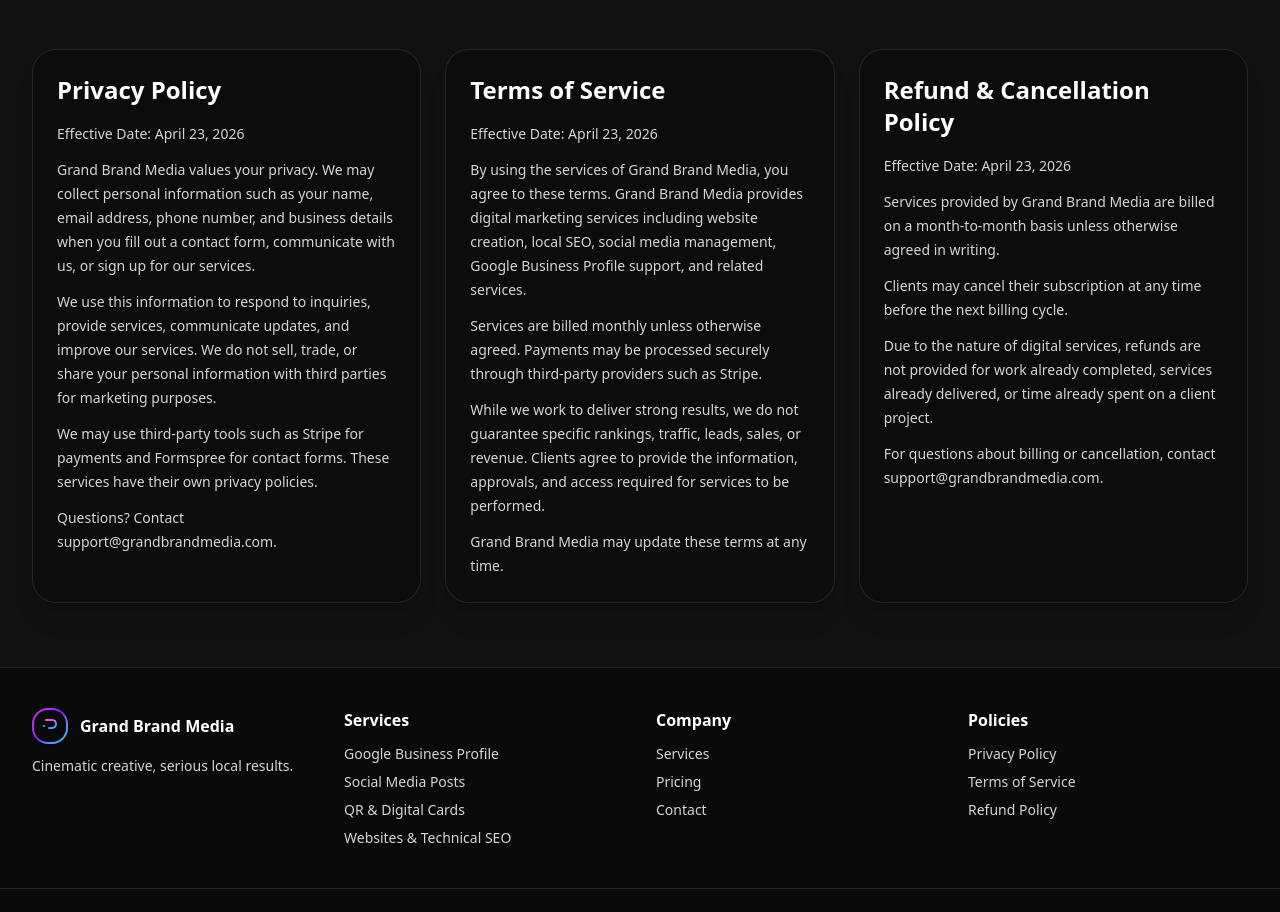
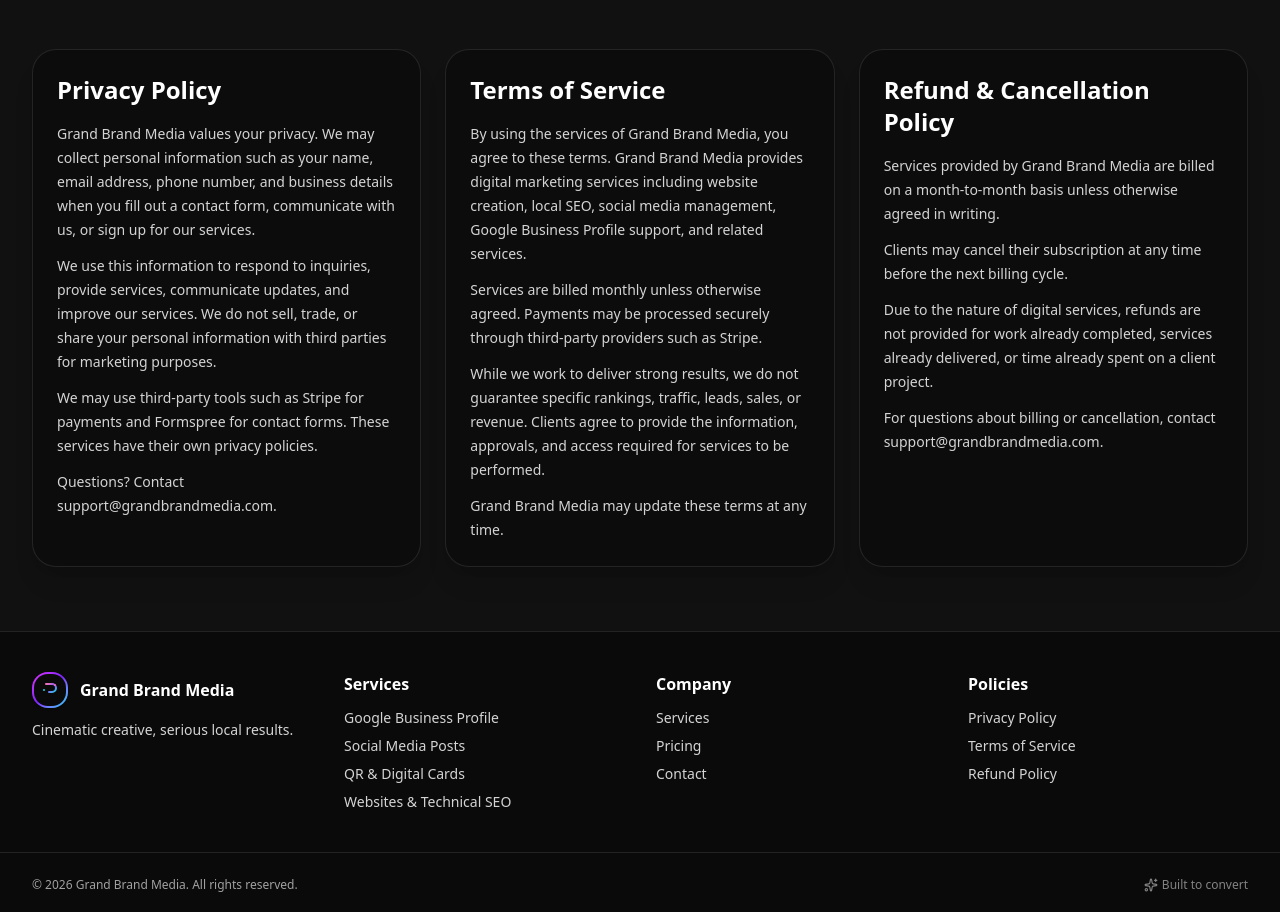
Before and after one commit to buddhababy-jpg/grand-brand-media, a React (Vite) app: page / in a window 1280 px wide. Shown: the part 3660-4572 px from the top of the page. Built offline with nearby package versions, Linux system fonts and the light colour scheme.

Commit message:
Update App.jsx

```diff
--- a/src/App.jsx
+++ b/src/App.jsx
@@ -333,7 +333,7 @@
     <section className="bg-neutral-900/60 border-t border-white/10">
       <div className="max-w-7xl mx-auto px-4 sm:px-6 lg:px-8 py-16 grid lg:grid-cols-3 gap-6">
         <PolicyCard id="privacy" title="Privacy Policy">
-          <p>Effective Date: April 23, 2026</p>
+          <p></p>
           <p>
             Grand Brand Media values your privacy. We may collect personal information such as your name,
             email address, phone number, and business details when you fill out a contact form,
@@ -352,7 +352,7 @@
         </PolicyCard>
 
         <PolicyCard id="terms" title="Terms of Service">
-          <p>Effective Date: April 23, 2026</p>
+          <p></p>
           <p>
             By using the services of Grand Brand Media, you agree to these terms. Grand Brand Media
             provides digital marketing services including website creation, local SEO, social media
@@ -371,7 +371,7 @@
         </PolicyCard>
 
         <PolicyCard id="refunds" title="Refund & Cancellation Policy">
-          <p>Effective Date: April 23, 2026</p>
+          <p></p>
           <p>
             Services provided by Grand Brand Media are billed on a month-to-month basis unless otherwise
             agreed in writing.
```
